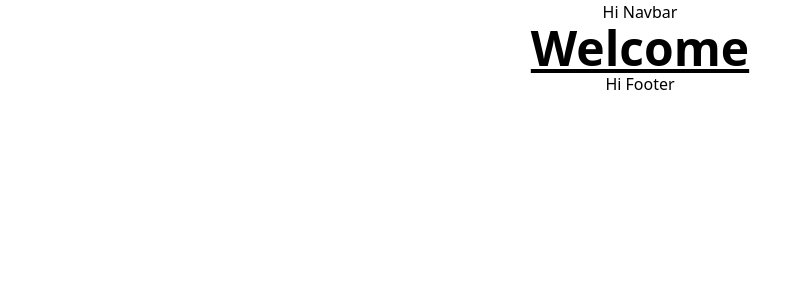
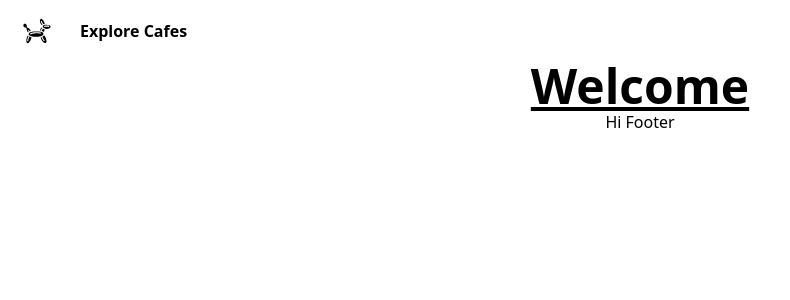
Before and after one commit to sicawu/wanderwurst-frontend, a React (Vite) app: page / in a window 1280 px wide. Shown: the top 300 px of the page, without its empty margins (0-790 px from the left). Built offline with nearby package versions, Linux system fonts and the light colour scheme.

Commit message:
Add Basic Navbar

```diff
--- a/src/components/Navbar.jsx
+++ b/src/components/Navbar.jsx
@@ -1,8 +1,64 @@
-function NavBar () {
+import React, { useState, useContext } from "react";
+import { AuthContext } from "../context/auth.context";
+import { Link, useNavigate } from "react-router-dom";
+import { GiBalloonDog } from "react-icons/gi";
+import { Navigate } from "react-router-dom";
+
+function NavBar() {
+    const { isAuthenticated, user, isLoggedIn, logOutUser } =
+        useContext(AuthContext)
+    const navigate = useNavigate()
+
     return (
-        <>
-        <h1>Hi Navbar</h1>
-        </>
+        <div className="m-2.5 flex flex-row w-screen items-center justify-between">
+            <div className="flex items-center mr-7">
+                <Link
+                    className="flex items-center m-1 px-2 py-0.5 "
+                    to="/"
+                >
+                    <GiBalloonDog size={30} />
+                </Link>
+                {isLoggedIn ? (
+                    <>
+                        <Link to="/best-cafes" className="ml-4 font-extrabold">
+                            Explore
+                        </Link>
+                        <p className="mx-2.5">|</p>
+                        <button
+                            onClick={() => navigate(`/cafes/add`)}
+                            className="font-bold"
+                        >
+                            Add Cafe
+                        </button>
+                    </>
+                ) : (
+                    <>
+                        <Link to="/best-cafes" className="ml-4 font-extrabold">
+                            Explore Cafes
+                        </Link>
+                    </>
+                )}
+            </div>
+
+            {/* Login & Logout functionality - toggle between buttons
+      {isLoggedIn === false ? (
+        <div className="flex items-center">
+          <Link to="/signup" className="mr-8 italic">
+            Signup
+          </Link>
+          <Link to="/login" className="font-bold underline mr-8">
+            Login
+          </Link>
+        </div>
+      ) : (
+        <div className="flex items-center">
+          <p className="mr-8 italic">Hi, {user.name}!</p>
+          <Link onClick={logOutUser} className="font-bold underline mr-8">
+            Logout
+          </Link>
+        </div>
+      )} */}
+        </div>
     )
 }
 
```
